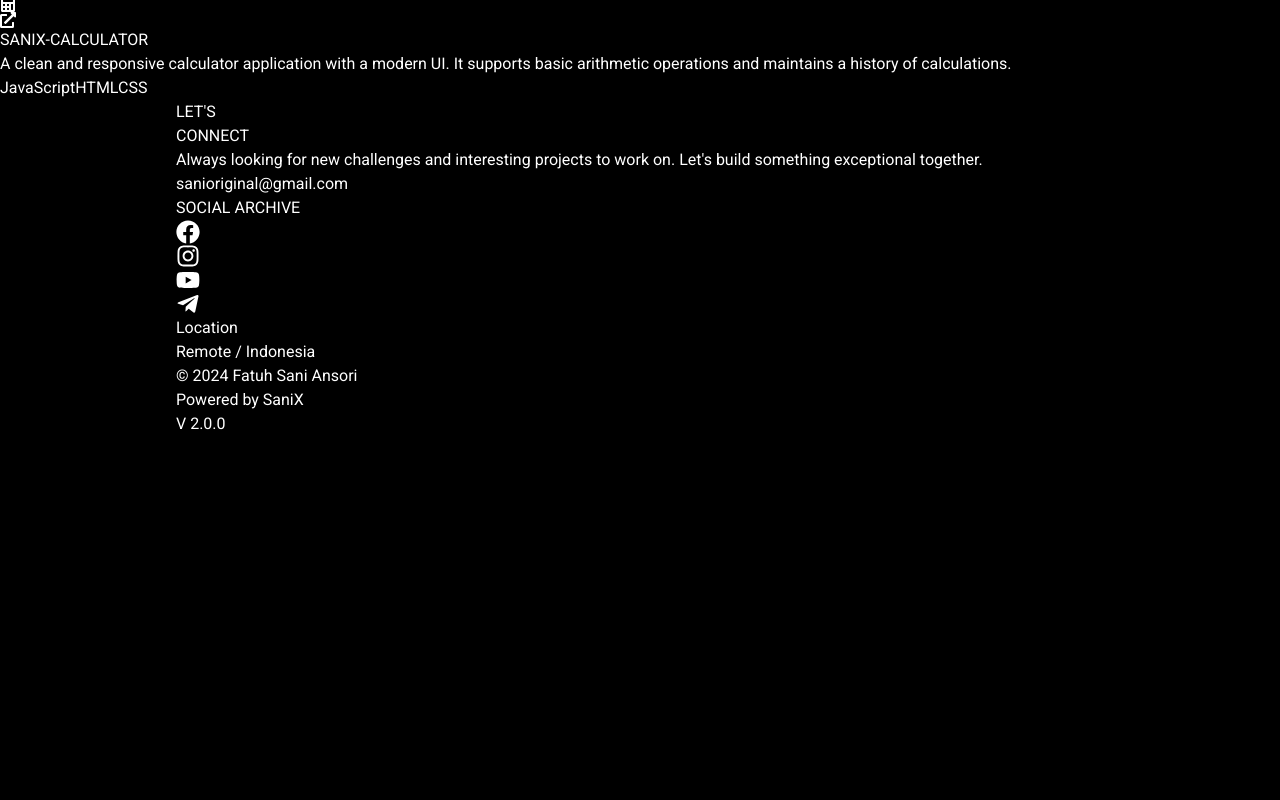
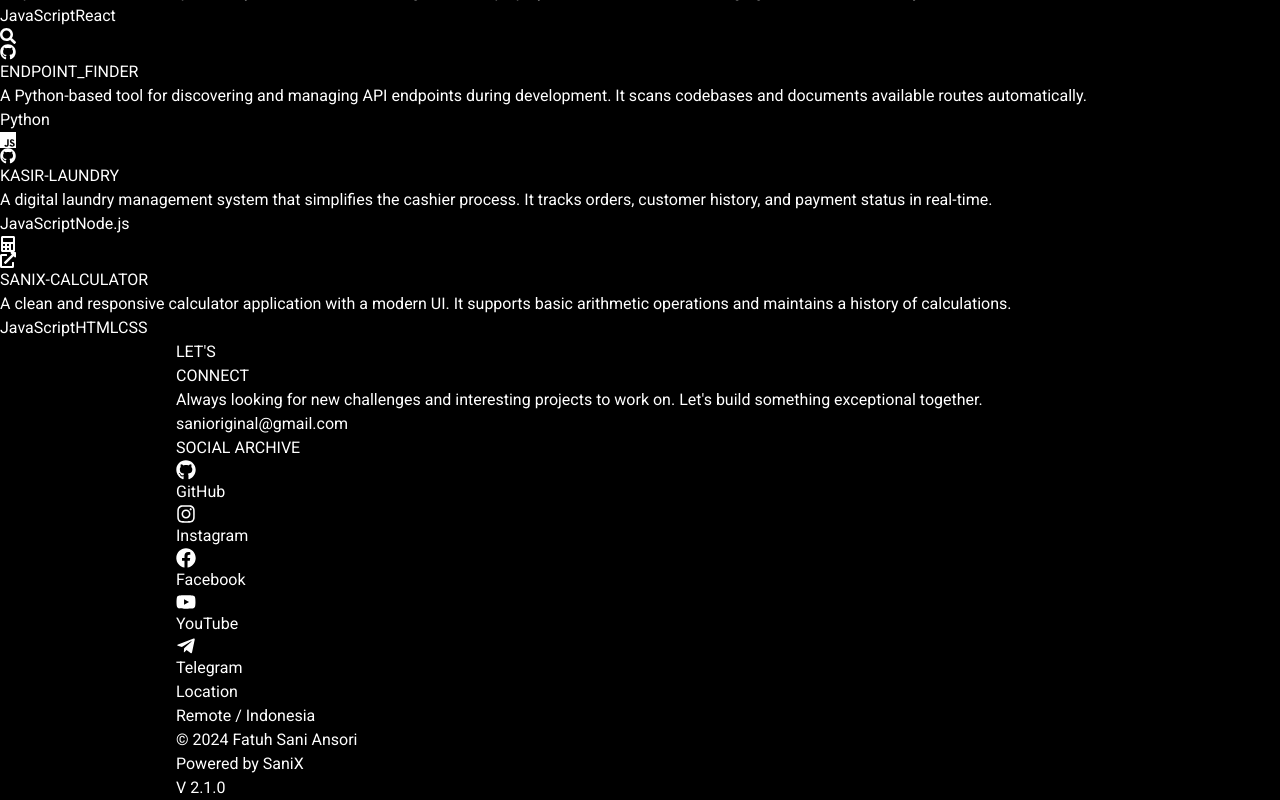
Before and after one commit to fatuhsa/sanixporto, a React (Vite) app: page / in a window 1280 px wide. Shown: the part 1220-2020 px from the top of the page. Before the commit the page ends 1656 px from the top, so only its background shows below. Built offline with nearby package versions, Linux system fonts and the light colour scheme.

Commit message:
feat: final assembly with categorization and better footer

```diff
--- a/src/App.jsx
+++ b/src/App.jsx
@@ -4,9 +4,9 @@ import Navbar from "./components/Navbar";
 import Footer from "./components/Footer";
 import BentoGrid from "./components/BentoGrid";
 import ProfileCard from "./components/ProfileCard";
-import SocialCard from "./components/SocialCard";
 import ProjectCard from "./components/ProjectCard";
-import BentoCard from "./components/BentoCard";
+import SkillsCard from "./components/SkillsCard";
+import ContactCard from "./components/ContactCard";
 import { personalInfo, projects } from "./data/portfolioData";
 
 function App() {
@@ -21,10 +21,8 @@ function App() {
         <main className="pb-20">
           <BentoGrid>
             <ProfileCard />
-            <SocialCard />
-            <BentoCard className="md:col-span-1 md:row-span-1 flex items-center justify-center border-dashed border-zinc-700 bg-transparent">
-               <span className="text-zinc-500 font-medium">Available for Work</span>
-            </BentoCard>
+            <SkillsCard />
+            <ContactCard />
             {projects.map((project, index) => (
               <ProjectCard key={index} project={project} />
             ))}
--- a/src/components/Footer.jsx
+++ b/src/components/Footer.jsx
@@ -3,6 +3,7 @@ import {
   FaInstagram,
   FaYoutube,
   FaTelegramPlane,
+  FaGithub,
 } from "react-icons/fa";
 import { personalInfo, socialLinks } from "../data/portfolioData";
 
@@ -10,55 +11,97 @@ const Footer = () => {
   const currentYear = new Date().getFullYear();
 
   return (
-    <footer id="contact" className="bg-black py-24 border-t border-white/10">
+    <footer id="contact" className="bg-zinc-950 py-24 border-t border-zinc-900">
       <div className="content-container">
         <div className="grid grid-cols-1 md:grid-cols-2 gap-20 mb-20">
           <div className="space-y-8">
-            <h4 className="text-5xl md:text-6xl font-bold tracking-tighter leading-none">LET&apos;S<br/><span className="text-gray-500 text-4xl md:text-5xl">CONNECT</span></h4>
-            <p className="text-gray-400 max-w-md text-lg leading-relaxed font-light">
+            <h4 className="text-5xl md:text-6xl font-bold tracking-tighter leading-none">
+              LET&apos;S<br />
+              <span className="text-zinc-600 text-4xl md:text-5xl">CONNECT</span>
+            </h4>
+            <p className="text-zinc-400 max-w-md text-lg leading-relaxed font-light">
               Always looking for new challenges and interesting projects to work on.
               Let&apos;s build something exceptional together.
             </p>
             <a
               href={`mailto:${personalInfo.email}`}
-              className="inline-block text-2xl font-light border-b border-white/20 hover:border-white transition-all duration-500 pb-2"
+              className="inline-block text-2xl font-light border-b border-zinc-800 hover:border-white transition-all duration-500 pb-2"
             >
               {personalInfo.email}
             </a>
           </div>
 
           <div className="flex flex-col md:items-end justify-between py-2">
-            <div className="space-y-6">
-              <span className="text-gray-500 font-bold text-[10px] uppercase tracking-[0.3em]">SOCIAL ARCHIVE</span>
-              <div className="flex gap-8">
-                <a href={socialLinks.facebook} className="text-gray-400 hover:text-white transition-colors" aria-label="Facebook" target="_blank" rel="noopener noreferrer">
-                  <FaFacebook size={24} />
+            <div className="space-y-6 w-full md:w-auto">
+              <span className="text-zinc-500 font-bold text-[10px] uppercase tracking-[0.3em]">
+                SOCIAL ARCHIVE
+              </span>
+              <div className="grid grid-cols-2 gap-x-12 gap-y-4">
+                <a
+                  href={socialLinks.github}
+                  className="flex items-center gap-3 text-zinc-400 hover:text-white transition-colors group"
+                  target="_blank"
+                  rel="noopener noreferrer"
+                >
+                  <FaGithub size={20} className="group-hover:scale-110 transition-transform" />
+                  <span className="text-sm font-medium">GitHub</span>
                 </a>
-                <a href={socialLinks.instagram} className="text-gray-400 hover:text-white transition-colors" aria-label="Instagram" target="_blank" rel="noopener noreferrer">
-                  <FaInstagram size={24} />
+                <a
+                  href={socialLinks.instagram}
+                  className="flex items-center gap-3 text-zinc-400 hover:text-white transition-colors group"
+                  target="_blank"
+                  rel="noopener noreferrer"
+                >
+                  <FaInstagram size={20} className="group-hover:scale-110 transition-transform" />
+                  <span className="text-sm font-medium">Instagram</span>
                 </a>
-                <a href={socialLinks.youtube} className="text-gray-400 hover:text-white transition-colors" aria-label="YouTube" target="_blank" rel="noopener noreferrer">
-                  <FaYoutube size={24} />
+                <a
+                  href={socialLinks.facebook}
+                  className="flex items-center gap-3 text-zinc-400 hover:text-white transition-colors group"
+                  target="_blank"
+                  rel="noopener noreferrer"
+                >
+                  <FaFacebook size={20} className="group-hover:scale-110 transition-transform" />
+                  <span className="text-sm font-medium">Facebook</span>
                 </a>
-                <a href={socialLinks.telegram} className="text-gray-400 hover:text-white transition-colors" aria-label="Telegram" target="_blank" rel="noopener noreferrer">
-                  <FaTelegramPlane size={24} />
+                <a
+                  href={socialLinks.youtube}
+                  className="flex items-center gap-3 text-zinc-400 hover:text-white transition-colors group"
+                  target="_blank"
+                  rel="noopener noreferrer"
+                >
+                  <FaYoutube size={20} className="group-hover:scale-110 transition-transform" />
+                  <span className="text-sm font-medium">YouTube</span>
+                </a>
+                <a
+                  href={socialLinks.telegram}
+                  className="flex items-center gap-3 text-zinc-400 hover:text-white transition-colors group"
+                  target="_blank"
+                  rel="noopener noreferrer"
+                >
+                  <FaTelegramPlane size={20} className="group-hover:scale-110 transition-transform" />
+                  <span className="text-sm font-medium">Telegram</span>
                 </a>
               </div>
             </div>
 
             <div className="mt-12 md:mt-0 text-left md:text-right">
-              <p className="text-gray-600 text-[10px] uppercase tracking-[0.2em] mb-2 font-bold">Location</p>
-              <p className="text-gray-400 font-light">Remote / Indonesia</p>
+              <p className="text-zinc-600 text-[10px] uppercase tracking-[0.2em] mb-2 font-bold">
+                Location
+              </p>
+              <p className="text-zinc-400 font-light">Remote / Indonesia</p>
             </div>
           </div>
         </div>
 
-        <div className="pt-12 border-t border-white/5 flex flex-col md:flex-row justify-between items-center gap-6 text-gray-500 text-[10px] uppercase tracking-widest font-bold">
-          <p>&copy; {currentYear} {personalInfo.name}</p>
+        <div className="pt-12 border-t border-zinc-900 flex flex-col md:flex-row justify-between items-center gap-6 text-zinc-500 text-[10px] uppercase tracking-widest font-bold">
+          <p>
+            &copy; {currentYear} {personalInfo.name}
+          </p>
           <div className="flex items-center gap-4">
             <span>Powered by SaniX</span>
-            <div className="w-8 h-px bg-white/10"></div>
-            <span>V 2.0.0</span>
+            <div className="w-8 h-px bg-zinc-800"></div>
+            <span>V 2.1.0</span>
           </div>
         </div>
       </div>
```
